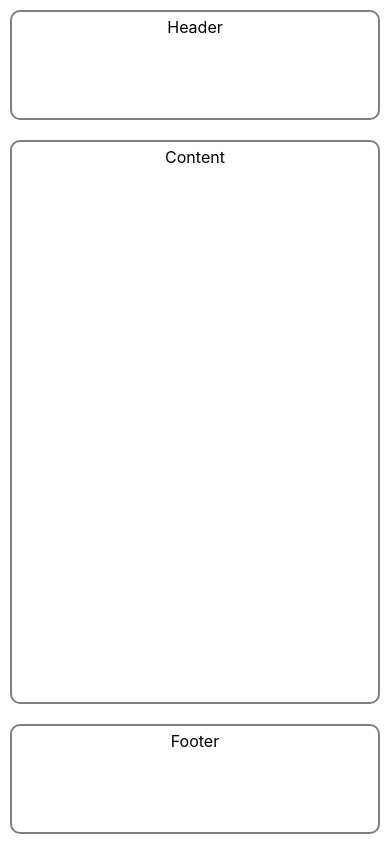
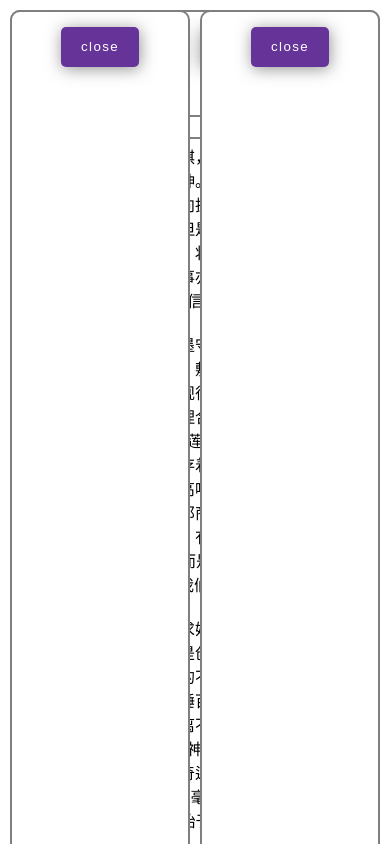
Before and after one commit to Auhnip/react-learning, a React (Create React App) app: page / in a window 390 px wide. Shown: the top 844 px of the page. Built offline with nearby package versions, Linux system fonts and the light colour scheme; the HTML template or start-up script is replaced by a standard one.

Commit message:
(component) finished ClassicLayout; add SimpleButton;

```diff
--- a/src/App.tsx
+++ b/src/App.tsx
@@ -1,17 +1,73 @@
-import React from 'react';
-import GridLayout from './components/GridLayout';
+import React, { useState } from 'react';
+import ClassicLayout from './components/ClassicLayout';
+import SimpleButton from './components/SimpleButton';
 import TextBox from './components/TextBox';
 
-class App extends React.Component {
-  render() {
-    return (
-      <GridLayout>
-        <TextBox>Header</TextBox>
-        <TextBox>Content</TextBox>
+function App() {
+  const [leftHide, setLeftHide] = useState(false);
+  const [rightHide, setRightHide] = useState(false);
+
+  let leftButtonText = `${leftHide ? 'Show' : 'Hide'} Left`;
+  const leftClick = () => {
+    setLeftHide((prev) => {
+      return !prev;
+    });
+  };
+
+  let rightButtonText = `${rightHide ? 'Show' : 'Hide'} Right`;
+  let rightClick = () => {
+    setRightHide((prev) => {
+      return !prev;
+    });
+  };
+
+  return (
+    <ClassicLayout>
+      <ClassicLayout.Header>
+        <TextBox>
+          <SimpleButton onClick={leftClick}>{leftButtonText}</SimpleButton>
+          <SimpleButton onClick={rightClick}>{rightButtonText}</SimpleButton>
+        </TextBox>
+      </ClassicLayout.Header>
+      <ClassicLayout.LeftSidebar hidden={leftHide}>
+        <TextBox>
+          <SimpleButton onClick={leftClick}>close</SimpleButton>
+        </TextBox>
+      </ClassicLayout.LeftSidebar>
+      <ClassicLayout.Content>
+        <TextBox>
+          <div>
+            本手是符合棋理正规下棋，循规蹈矩。妙手乃出人意料神来之笔，玄妙入神。练好本手，铸我王者之基，自能惯战能征，所向披靡。有妙手伴身，更能出奇制胜，速战速决。但是，妙手虽好，若一味追求妙手而未能练好本手，将难免下出俗手，棋力难提。围棋如此，做人做事亦如此。对此，我辈当为求妙招炼本手，相信自将去俗创奇迹。
+            <br />
+            <br />
+            当然，练好本手，不是墨守陈规、抱残守缺、顽固不化，更不是流于浅表、敷衍应付、罔顾大局。本手，是在理解事物发展规律的基础上，从全局的角度看，应采取的正规合理合法手段。君不见，时至今日，还有人对“三寸金莲”痴迷、对长辫眷恋，仿佛那血腥与脚气里还残存着动人的情趣；君不见，时至今日，还有人嘴上高喊着厉害了我的国，背地里却崇洋媚外，骨子里那商埠的奴性依旧充盈。这一切落后的、不合理的、有碍于国家社会发展的糟粕都不属于应守之本，而是害人害己之“俗”，是无本无源之“妙”，我们应当坚决摒弃。
+            <br />
+            <br />
+            练好本手，也不是不追求妙手，而是在以妙手为目标，锤炼好本手。妙手是创造，本手是基础，两者相辅相成。没有对创造的不断追求，何来基础的不断超越？没有本手的千锤百炼，哪来来妙手的巧夺天工？红楼传奇的铸就离不开曹雪芹十年呕心沥血的努力，胡双钱的焊接神话源自数以百万计的练习，苏炳添跑出黄种人奇迹离不开持之以恒的科学训练！“合抱之木，生于毫末；九层之台，起于累土；千里之行，始于足下。”诚如是。
+            <br />
+            <br />
+            很多时候，我们不是不能创造，而是懒于打基，急于求成。试想，如果数学基础概念与公式还没理解、掌握，就能着用来解决变式难题？试想，倘若外语基本单词、句式还没学会，就能用它来写论文？试想，如若书法基本笔画都不会写，就能大搞书法创作？还没打学会爬，就想着要会跑，岂不是很可笑？
+            <br />
+            <br />
+            曾闻某书法专家大放厥词，说现代人的书法已经远超古人，之所以观众觉得写得不好，不是因其书法差，是书法评价标准存在问题。我想，在其看来练字池成墨、退笔成书冢纯粹是污染环境，读书破万卷那肯定是读书方法不对，千锤百炼那只可能是火候不够。事实真是如此？人皆知其否！殊不知，最顶级的火箭的某些关键部位也是手工捶打出来的。“求木之长者，必固其根；欲流之远者，必浚其源”魏玄成之言诚真知灼见。
+            <br />
+            <br />
+            放眼当下，作为青年的我们，既要追求妙招，更应练好本手。唯有打好基础，练好内功，不驰于空想，不骛于虚声。本招在手，天下任我走！作为国家，也应注重本业实业。当今世界暗潮涌动，唯有全面夯实，方能不被卡喉咙，方能真正威慑八方，方能永世屹立不倒。（江湖夜雨）
+            <br />
+            <br />
+          </div>
+        </TextBox>
+      </ClassicLayout.Content>
+      <ClassicLayout.RightSidebar hidden={rightHide}>
+        <TextBox>
+          <SimpleButton onClick={rightClick}>close</SimpleButton>
+        </TextBox>
+      </ClassicLayout.RightSidebar>
+      <ClassicLayout.Footer>
         <TextBox>Footer</TextBox>
-      </GridLayout>
-    );
-  }
+      </ClassicLayout.Footer>
+    </ClassicLayout>
+  );
 }
 
 export default App;
--- a/src/components/ClassicLayout/ClassicLayout.css
+++ b/src/components/ClassicLayout/ClassicLayout.css
@@ -0,0 +1,83 @@
+@charset "utf-8";
+
+.classic-layout {
+    display: flex;
+    padding: 0;
+    margin: 0;
+    flex-flow: column nowrap;
+    min-height: 100%;
+    width: 100%;
+    position: relative;
+    overflow: hidden;
+}
+
+.classic-layout-header,
+.classic-layout-footer {
+    flex: 0 1 15vh;
+    padding: 0;
+    margin: 0;
+}
+
+.classic-layout-main-body {
+    display: flex;
+    padding: 0;
+    margin: 0;
+    flex-flow: row nowrap;
+    flex: 1;
+    overflow: hidden;
+}
+
+.classic-layout-content {
+    padding: 0;
+    margin: 0;
+    flex: 1;
+}
+
+@media all and (min-width: 481px) {
+    .classic-layout-left-sidebar,
+    .classic-layout-right-sidebar {
+        flex: 0 1 max(20vw, 200px);
+        padding: 0;
+        margin: 0;
+        transition: all 0.3s ease-out;
+    }
+
+    .classic-layout-hidden-left,
+    .classic-layout-hidden-right {
+        flex-basis: 0;
+        height: 0;
+        overflow: hidden;
+    }
+}
+
+@media all and (max-width: 480px) {
+    .classic-layout-left-sidebar {
+        padding: 0;
+        margin: 0;
+        position: absolute;
+        top: 0;
+        left: 0;
+        bottom: 0;
+        width: max(20vw, 200px);
+        transition: all 0.3s ease-in-out;
+    }
+
+    .classic-layout-hidden-left {
+        left: -100%;
+    }
+
+    .classic-layout-right-sidebar {
+        padding: 0;
+        margin: 0;
+        position: absolute;
+        top: 0;
+        right: 0;
+        bottom: 0;
+        width: max(20vw, 200px);
+        transition: all 0.3s ease-in-out;
+    }
+
+    .classic-layout-hidden-right {
+        right: -100%;
+    }
+}
--- a/src/components/ClassicLayout/ClassicLayout.tsx
+++ b/src/components/ClassicLayout/ClassicLayout.tsx
@@ -1,5 +1,10 @@
 import * as React from 'react';
-import LayoutComponentFactory from './LayoutComponentFactory';
+import layoutComponentFactory, {
+  type allowHideComponent,
+  type normalComponent,
+} from './layoutComponentCreator';
+
+import './ClassicLayout.css';
 
 interface IProps {
   children: React.ReactNode;
@@ -51,10 +56,31 @@ const ClassicLayout = ({ children }: IProps) => {
   );
 };
 
-ClassicLayout.Header = LayoutComponentFactory('header', 'header');
-ClassicLayout.LeftSidebar = LayoutComponentFactory('aside', 'left-sidebar');
-ClassicLayout.Content = LayoutComponentFactory('section', 'content');
-ClassicLayout.RightSidebar = LayoutComponentFactory('aside', 'right-sidebar');
-ClassicLayout.Footer = LayoutComponentFactory('footer', 'footer');
+ClassicLayout.Header = layoutComponentFactory(
+  'header',
+  'header'
+) as normalComponent;
+
+ClassicLayout.LeftSidebar = layoutComponentFactory(
+  'aside',
+  'left-sidebar',
+  'left'
+) as allowHideComponent;
+
+ClassicLayout.Content = layoutComponentFactory(
+  'section',
+  'content'
+) as normalComponent;
+
+ClassicLayout.RightSidebar = layoutComponentFactory(
+  'aside',
+  'right-sidebar',
+  'right'
+) as allowHideComponent;
+
+ClassicLayout.Footer = layoutComponentFactory(
+  'footer',
+  'footer'
+) as normalComponent;
 
 export default ClassicLayout;
--- /dev/null
+++ b/src/components/ClassicLayout/layoutComponentCreator.tsx
@@ -0,0 +1,42 @@
+import * as React from 'react';
+
+interface IProps {
+  hidden: boolean;
+  children?: React.ReactNode;
+}
+
+type allowHideComponent = ({ hidden, children }: IProps) => JSX.Element;
+type normalComponent = ({ children }: Omit<IProps, 'hidden'>) => JSX.Element;
+
+function layoutComponentCreator(
+  tag: 'header' | 'aside' | 'section' | 'footer',
+  classNameSuffix: string,
+  hiddenClassNameSuffix?: string
+): normalComponent | allowHideComponent {
+  if (hiddenClassNameSuffix) {
+    return ({ hidden, children }: IProps) => {
+      const ComponentName = tag;
+
+      let className = `classic-layout-${classNameSuffix}`;
+      if (hidden) {
+        className += ` classic-layout-hidden-${hiddenClassNameSuffix}`;
+      }
+
+      return <ComponentName className={className}>{children}</ComponentName>;
+    };
+  }
+
+  return ({ children }: Omit<IProps, 'hidden'>) => {
+    const ComponentName = tag;
+
+    return (
+      <ComponentName className={`classic-layout-${classNameSuffix}`}>
+        {children}
+      </ComponentName>
+    );
+  };
+}
+
+export type { normalComponent, allowHideComponent };
+
+export default layoutComponentCreator;
--- /dev/null
+++ b/src/components/SimpleButton/SimpleButton.css
@@ -0,0 +1,22 @@
+@charset "utf-8";
+
+.simple-button {
+    margin: 10px;
+    padding: 10px 20px;
+    border: none;
+    border-radius: 5px;
+    background-color: rebeccapurple;
+    color: white;
+    line-height: 1.5;
+    text-align: center;
+    letter-spacing: 0.1em;
+    filter: drop-shadow(1px 2px 8px rgba(35, 35, 35, 0.5));
+}
+
+.simple-button:hover {
+    filter: drop-shadow(3px 6px 12px rgba(35, 35, 35, 0.5));
+}
+
+.simple-button:active {
+    filter: drop-shadow(2px 4px 8px rgba(35, 35, 35, 0.5));
+}
--- /dev/null
+++ b/src/components/SimpleButton/SimpleButton.tsx
@@ -0,0 +1,17 @@
+import * as React from 'react';
+import './SimpleButton.css';
+
+interface IProps {
+  children?: number | string;
+  onClick?: () => void;
+}
+
+function SimpleButton({ children, onClick }: IProps) {
+  return (
+    <button onClick={onClick} className='simple-button'>
+      {children}
+    </button>
+  );
+}
+
+export default SimpleButton;
--- /dev/null
+++ b/src/components/SimpleButton/index.ts
@@ -0,0 +1 @@
+export { default } from './SimpleButton';
--- a/src/components/TextBox/TextBox.css
+++ b/src/components/TextBox/TextBox.css
@@ -7,7 +7,9 @@
     padding: 5px;
     border-radius: 10px;
     border: 2px solid rgba(0, 0, 0, 0.5);
+    background-color: white;
     margin: 10px;
     overflow: hidden;
     text-align: center;
+    word-break: break-all;
 }
--- a/src/styles/layout.css
+++ b/src/styles/layout.css
@@ -2,6 +2,7 @@
 
 body {
     margin: 0;
+    padding: 0;
     font-family: -apple-system, BlinkMacSystemFont, 'Segoe UI', 'Roboto',
         'Oxygen', 'Ubuntu', 'Cantarell', 'Fira Sans', 'Droid Sans',
         'Helvetica Neue', sans-serif;
@@ -10,7 +11,7 @@ body {
 }
 
 #root {
-    width: 100vw;
+    width: 100%;
     height: 100vh;
     position: relative;
 }
```
Also changed, not shown: src/components/ClassicLayout/LayoutComponentFactory.tsx (deleted, +0 -21 lines).
